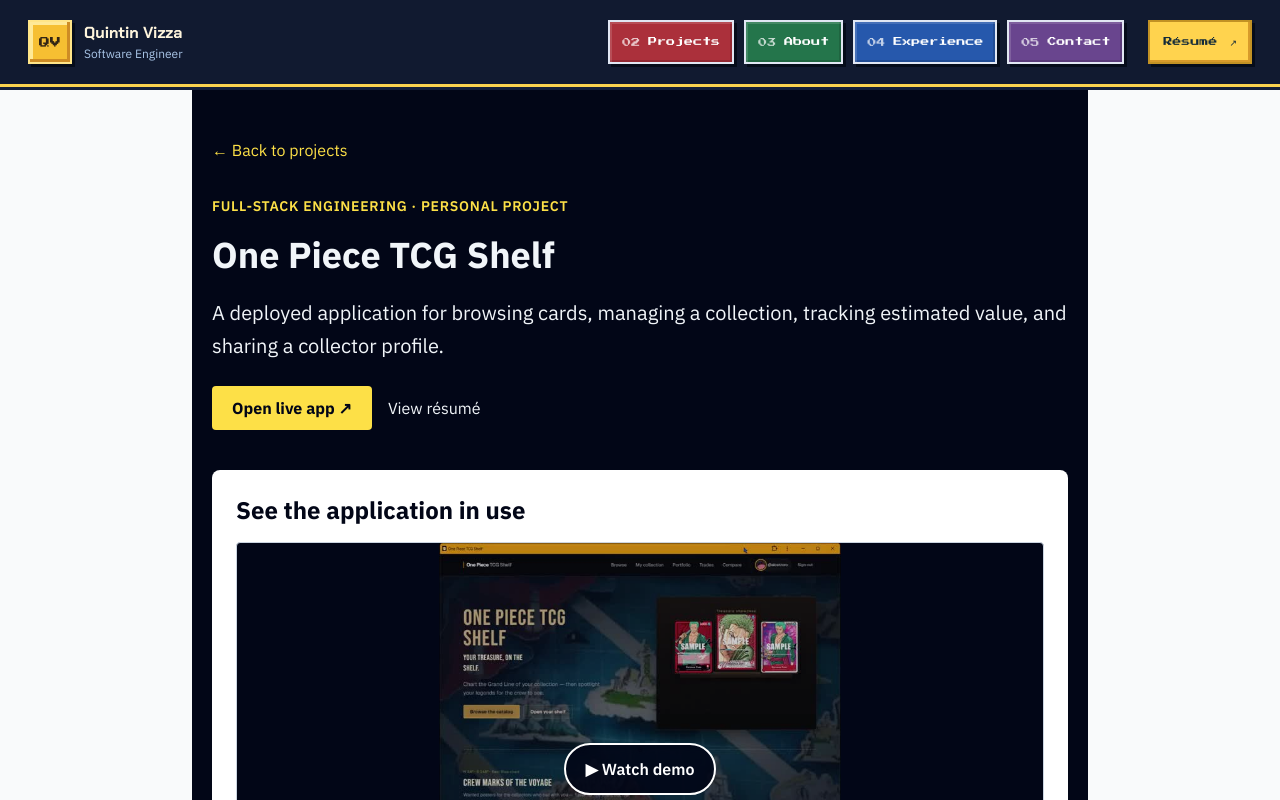
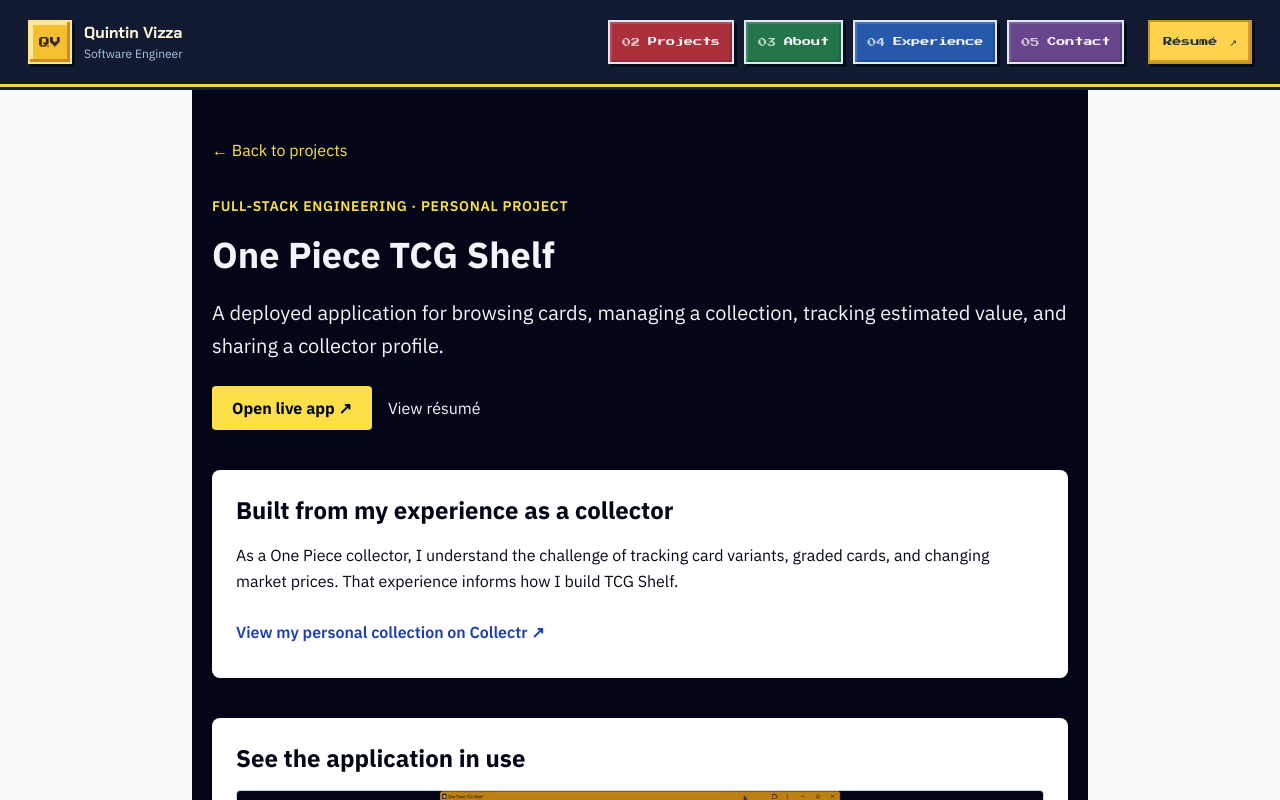
Before and after one commit to Vizzaq23/my-portfolio, a Next.js app: page /projects/tcg-shelf in a window 1280 px wide. Shown: the top 800 px of the page. Built offline with nearby package versions, Linux system fonts and the light colour scheme; no server answers.

Commit message:
Add personal collecting context to TCG case study

```diff
--- a/src/app/projects/tcg-shelf/page.tsx
+++ b/src/app/projects/tcg-shelf/page.tsx
@@ -24,6 +24,11 @@ export default function TcgCaseStudy() {
         <a className="inline-flex min-h-11 items-center rounded bg-yellow-300 px-5 font-bold text-slate-950" href="https://tcg-lyart.vercel.app/" target="_blank" rel="noopener noreferrer">Open live app ↗</a>
         <a className="inline-flex min-h-11 items-center underline" href="/resume">View résumé</a>
       </div>
+      <section className="mt-10 rounded-lg bg-white p-6 text-slate-950" aria-labelledby="collector-heading">
+        <h2 id="collector-heading" className="text-2xl font-bold">Built from my experience as a collector</h2>
+        <p className="mt-4 leading-relaxed">As a One Piece collector, I understand the challenge of tracking card variants, graded cards, and changing market prices. That experience informs how I build TCG Shelf.</p>
+        <a className="mt-4 inline-flex min-h-11 items-center font-semibold text-blue-800 underline" href="https://app.getcollectr.com/showcase/profile/@alostzoro" target="_blank" rel="noopener noreferrer">View my personal collection on Collectr ↗</a>
+      </section>
       <section className="mt-10 rounded-lg bg-white p-6 text-slate-950" aria-labelledby="demo-heading">
         <h2 id="demo-heading" className="text-2xl font-bold">See the application in use</h2>
         <ProjectDemo id="tcg-shelf" title="One Piece TCG Shelf" image="/projects/tcg-shelf.png" imageAlt="TCG Shelf catalog and collection walkthrough" />
```
